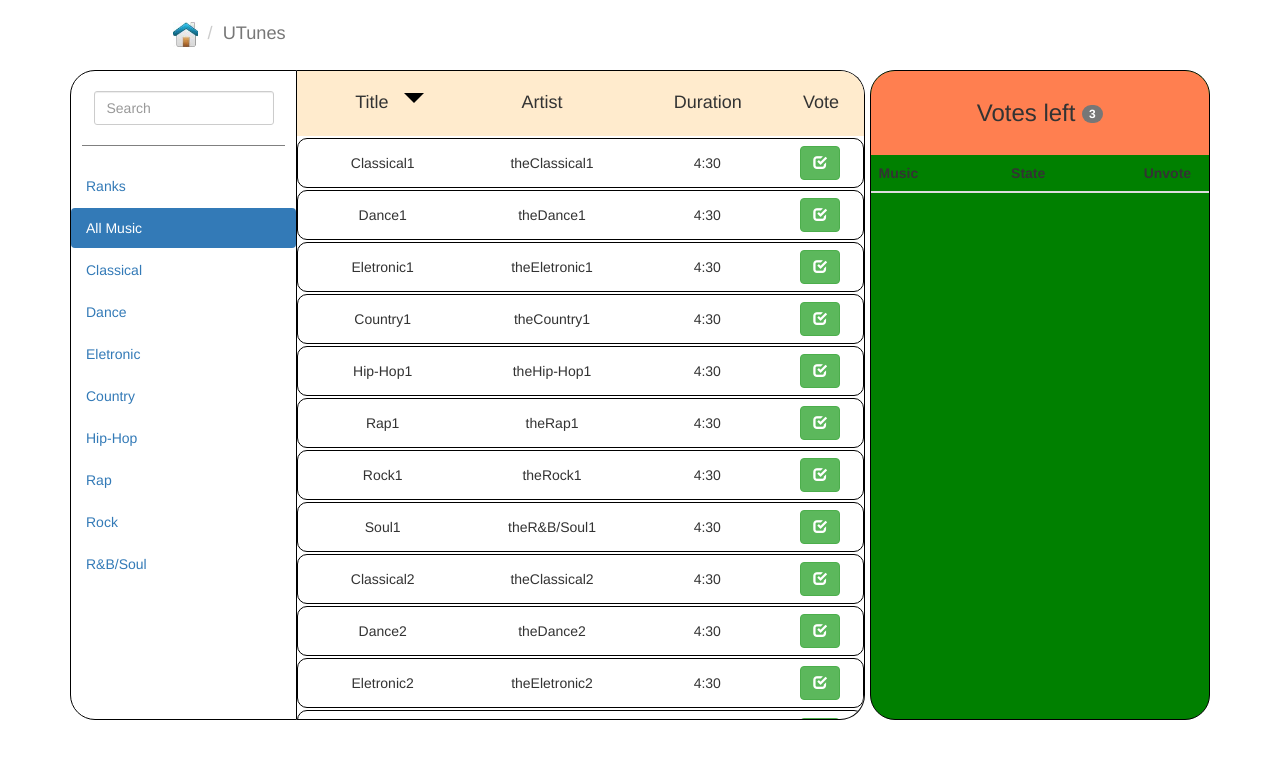
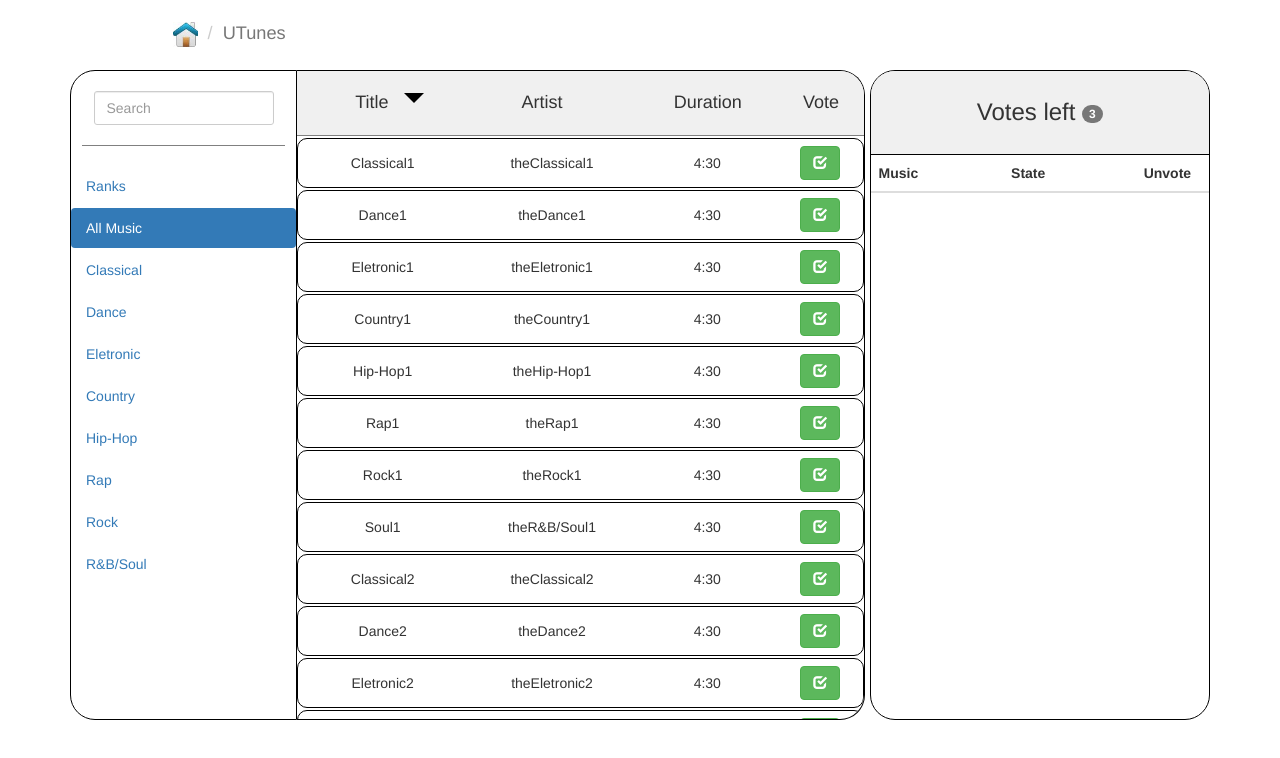
Before and after one commit to DReigada/Projeto-IIPM, a plain HTML site: page music.html in a window 1280 px wide. Shown: the part 56-814 px from the top of the page. Drawn offline with Linux system fonts and the light colour scheme.

Commit message:
Change some colors on the music menu

```diff
--- a/css/music_styles.css
+++ b/css/music_styles.css
@@ -72,8 +72,8 @@ html, body{
 	height: 100%;
 }
 #music-list-header{
-	/*border-bottom: 1px solid gray;*/
-	background-color: blanchedalmond;
+  border-bottom: 1px solid gray;
+	background-color: #F0F0F0;
 	height: 10%;
 }
 #music-list-body{
@@ -108,20 +108,19 @@ html, body{
 
 /* right sidebar (votes) */
 #main-right-col{
-	background-color: green;
 	width: 30%;
 	height: 92%;
 }
 #votes-left{
-	background-color: coral;
+	background-color: #F0F0F0;
 	height: 13%;
+  border-bottom: 1px solid black;
 }
 #votes-left h3{
 	margin: auto;
 }
 #client-votes-list{
 	height: 87%;
-	background-color: aqua;
 }
 
 /** Sorting Arrows**/
```
